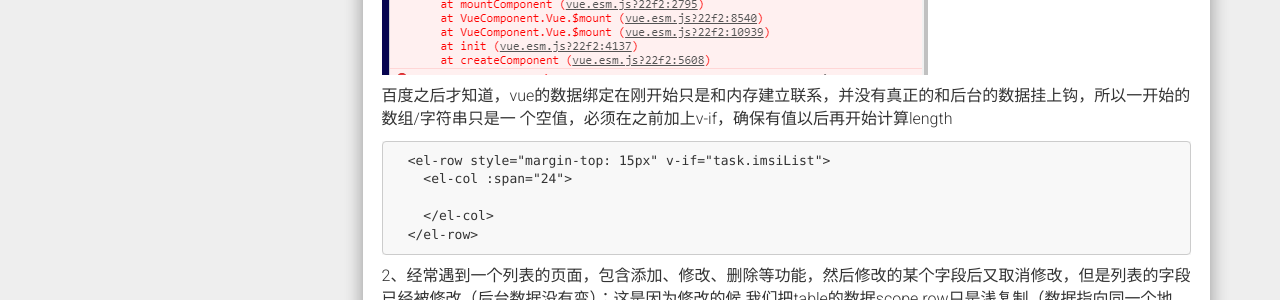
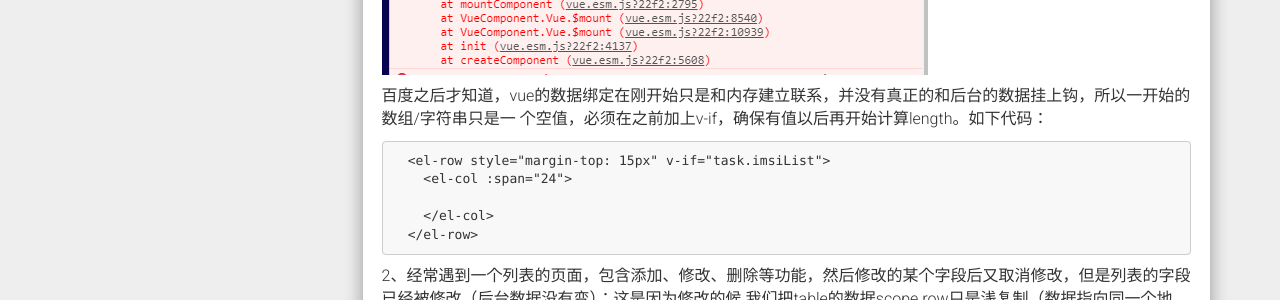
Before and after one commit to kelly-zkl/kelly-zkl.github.io, a Jekyll site: the page built from _posts/2018-9-26-vue常见问题.md, in a window 1280 px wide. Shown: the part 904-1204 px from the top of the page. Built offline with Jekyll 4.4.1, drawn with Linux system fonts in a browser that asks for light colours; nearby versions of some CDN libraries; comment, search, counter and statistics services are not loaded.

Commit message:
Update 2018-9-26-vue常见问题.md

````diff
--- a/_posts/2018-9-26-vue常见问题.md
+++ b/_posts/2018-9-26-vue常见问题.md
@@ -21,7 +21,7 @@ tag: vue 问题
   ![报错图片](https://kelly-zkl.github.io/assets/$}UTBPV(WR3)K5[Y[ZUQZ}S.png)
 
   百度之后才知道，vue的数据绑定在刚开始只是和内存建立联系，并没有真正的和后台的数据挂上钩，所以一开始的数组/字符串只是一
-  个空值，必须在之前加上v-if，确保有值以后再开始计算length
+  个空值，必须在之前加上v-if，确保有值以后再开始计算length。如下代码：
 
   ```
   <el-row style="margin-top: 15px" v-if="task.imsiList">
````
